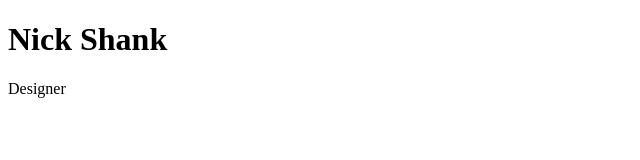
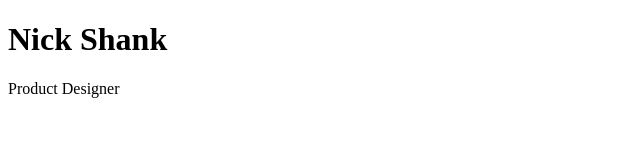
Before and after one commit to nshank/nshank.github.io, a plain HTML site: page index.html in a window 1280 px wide. Shown: the full height of the page, 0-640 px from the left. Drawn offline with Linux system fonts and the light colour scheme.

Commit message:
Update index.html

```diff
--- a/index.html
+++ b/index.html
@@ -2,6 +2,6 @@
 <html>
 <body>
 <h1>Nick Shank</h1>
-<p> Designer</p>
+<p>Product Designer</p>
 </body>
 </html>
```
